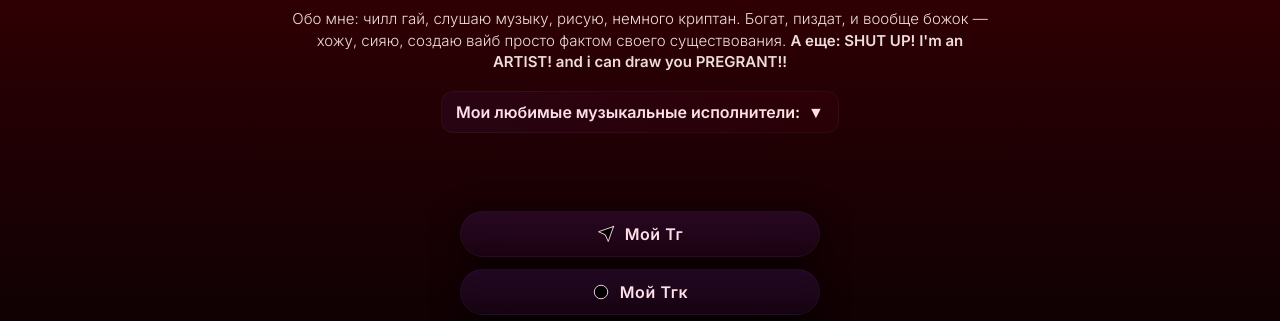
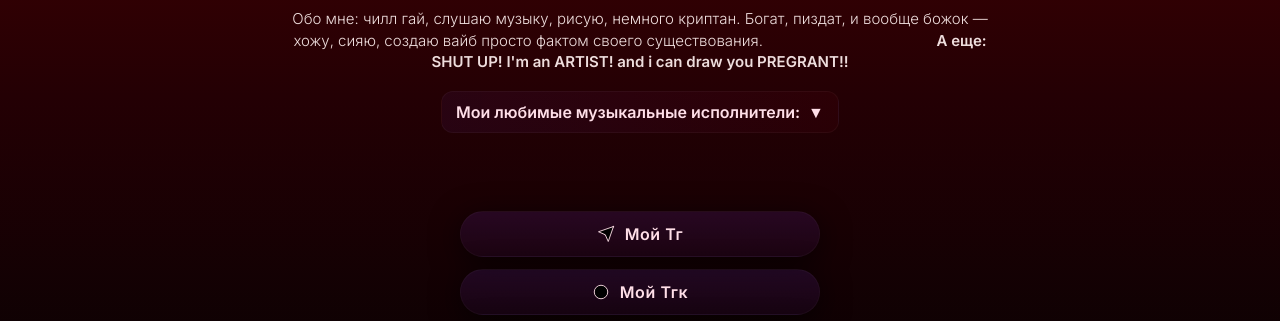
Before and after one commit to Raykama-web/Rayka, a plain HTML site: page index.html in a window 1280 px wide. Shown: the part 344-665 px from the top of the page. Drawn offline with Linux system fonts and the light colour scheme.

Commit message:
Update index.html

```diff
--- a/index.html
+++ b/index.html
@@ -132,7 +132,7 @@
       и вообще божок — хожу, сияю, создаю вайб просто фактом своего существования.
 
    <strong>
-     А еще: SHUT UP! I'm an ARTIST!
+    ㅤㅤㅤㅤㅤㅤㅤㅤㅤㅤㅤㅤ А еще: SHUT UP! I'm an ARTIST!
            and i can draw you PREGRANT!!
          </strong>
     </div>
```
